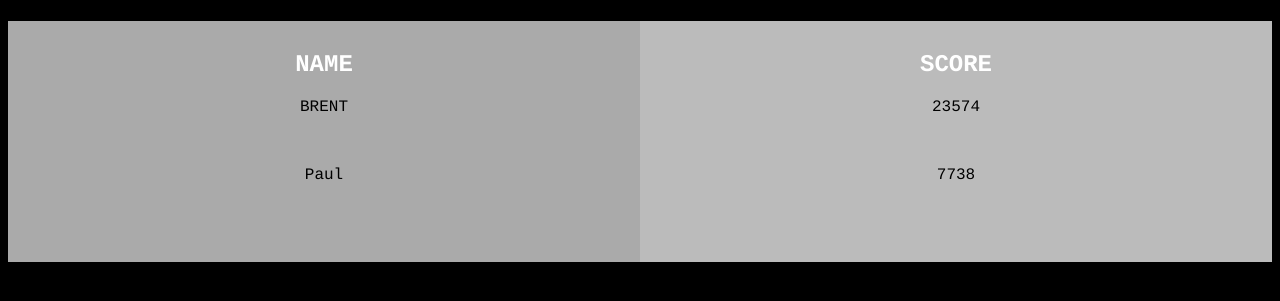
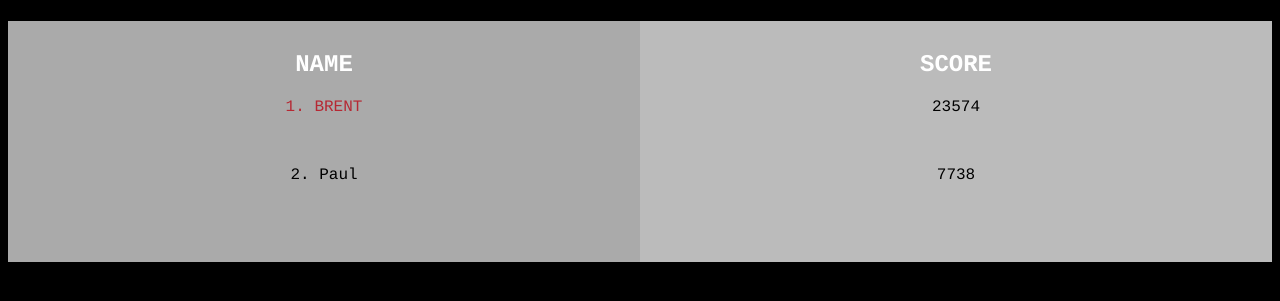
Before and after one commit to grungytinman/HiScores, a plain HTML site: page index.html in a window 1280 px wide. Shown: the part 59-360 px from the top of the page. Drawn offline with Linux system fonts and the light colour scheme.

Commit message:
Update index.html

```diff
--- a/index.html
+++ b/index.html
@@ -44,8 +44,8 @@ background-color:black;
 <div class="row">
   <div class="column" style="background-color:#aaa;">
     <h2>NAME</h2>
-    <p>BRENT</p><br>
-    <p>Paul</p><br>
+    <p style="color:#b62833;font-weight:boldest;">1. BRENT</p><br>
+    <p>2. Paul</p><br>
     <p></p><br>
 
      </div>
```
